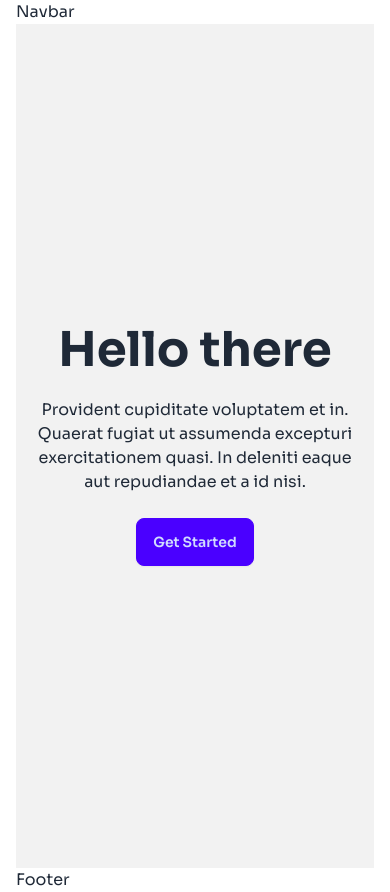
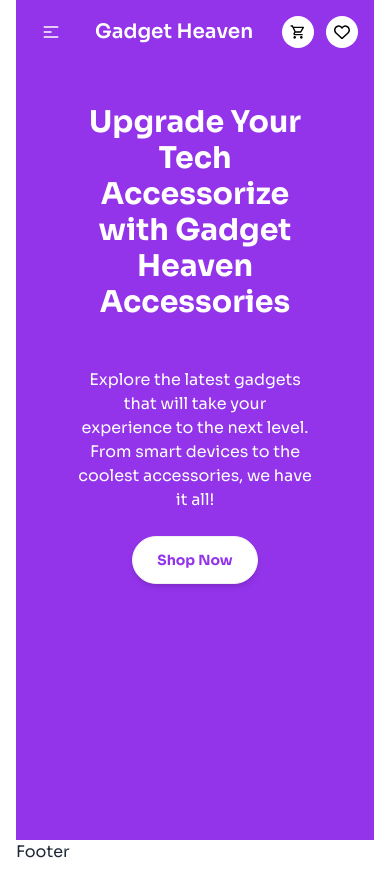
Before and after one commit to programming-hero-web-course-4/b10a8-gadget-heaven-ichrahman, a React (Vite) app: page / in a window 390 px wide. After the commit the page ends 864 px from the top, so only its background shows below. Built offline with nearby package versions, Linux system fonts and the light colour scheme.

Commit message:
feat: add Navbar and Banner components

```diff
--- a/src/components/Banner/Banner.jsx
+++ b/src/components/Banner/Banner.jsx
@@ -1,14 +1,15 @@
 const Banner = () => {
     return (
-        <div className="hero bg-base-200 min-h-screen">
-            <div className="hero-content text-center">
-                <div className="max-w-md">
-                    <h1 className="text-5xl font-bold">Hello there</h1>
+        <div className="min-h-64 bg-purple-600 text-white pb-60">
+            <div className="hero-content text-center w-9/12 mx-auto">
+                <div className="">
+                    <h1 className="text-3xl md:text-4xl lg:text-5xl font-bold py-6">Upgrade Your Tech Accessorize with Gadget Heaven Accessories</h1>
                     <p className="py-6">
-                        Provident cupiditate voluptatem et in. Quaerat fugiat ut assumenda excepturi exercitationem
-                        quasi. In deleniti eaque aut repudiandae et a id nisi.
+                        Explore the latest gadgets that will take your experience to the next level. From smart devices to the coolest accessories, we have it all!
                     </p>
-                    <button className="btn btn-primary">Get Started</button>
+                    <button className="btn bg-white rounded-full text-purple-600 py-3 px-6 font-bold shadow-md hover:bg-purple-100 transition-transform transform hover:scale-105">
+                        Shop Now
+                    </button>
                 </div>
             </div>
         </div>
--- a/src/components/Navbar/Navbar.jsx
+++ b/src/components/Navbar/Navbar.jsx
@@ -1,7 +1,58 @@
+import { Link } from "react-router-dom";
+import { FaRegHeart } from "react-icons/fa6";
+import { MdOutlineShoppingCart } from "react-icons/md";
+
 const Navbar = () => {
+    const links = <>
+        <li><Link className="hover:text-[#9538E2] hover:bg-white rounded" to="/">Home</Link></li>
+        <li className="hover:text-[#9538E2] hover:bg-white rounded"><a>Statistics</a></li>
+        <li className="hover:text-[#9538E2] hover:bg-white rounded"><a>Dashboard</a></li>
+    </>
+
+
     return (
-        <div>
-            Navbar
+        <div className="navbar bg-purple-600 text-white">
+            <div className="navbar-start">
+                <div className="dropdown">
+                    <div tabIndex={0} role="button" className="btn btn-ghost lg:hidden" aria-label="Toggle Menu">
+                        <svg
+                            xmlns="http://www.w3.org/2000/svg"
+                            className="h-5 w-5"
+                            fill="none"
+                            viewBox="0 0 24 24"
+                            stroke="currentColor">
+                            <path
+                                strokeLinecap="round"
+                                strokeLinejoin="round"
+                                strokeWidth="2"
+                                d="M4 6h16M4 12h8m-8 6h16" />
+                        </svg>
+                    </div>
+                    <ul
+                        tabIndex={0}
+                        className="menu menu-sm dropdown-content rounded-box z-[1] mt-3 w-52 p-2 shadow-lg bg-purple-600 text-white">
+                        {
+                            links
+                        }
+                    </ul>
+                </div>
+                <Link className="btn btn-ghost text-xl">Gadget Heaven</Link>
+            </div>
+            <div className="navbar-center hidden lg:flex">
+                <ul className="menu menu-horizontal px-1">
+                    {links}
+                </ul>
+            </div>
+            <div className="navbar-end">
+                <Link className="mr-3"> <div className="bg-white rounded-full p-2 flex items-center justify-center hover:bg-gray-200 transition duration-200">
+                    <MdOutlineShoppingCart className="text-black" />
+                </div></Link>
+                <Link className="pr-2">
+                    <div className="bg-white rounded-full p-2 flex items-center justify-center hover:bg-gray-200 transition duration-200">
+                        <FaRegHeart className="text-black" />
+                    </div>
+                </Link>
+            </div>
         </div>
     );
 };
```
